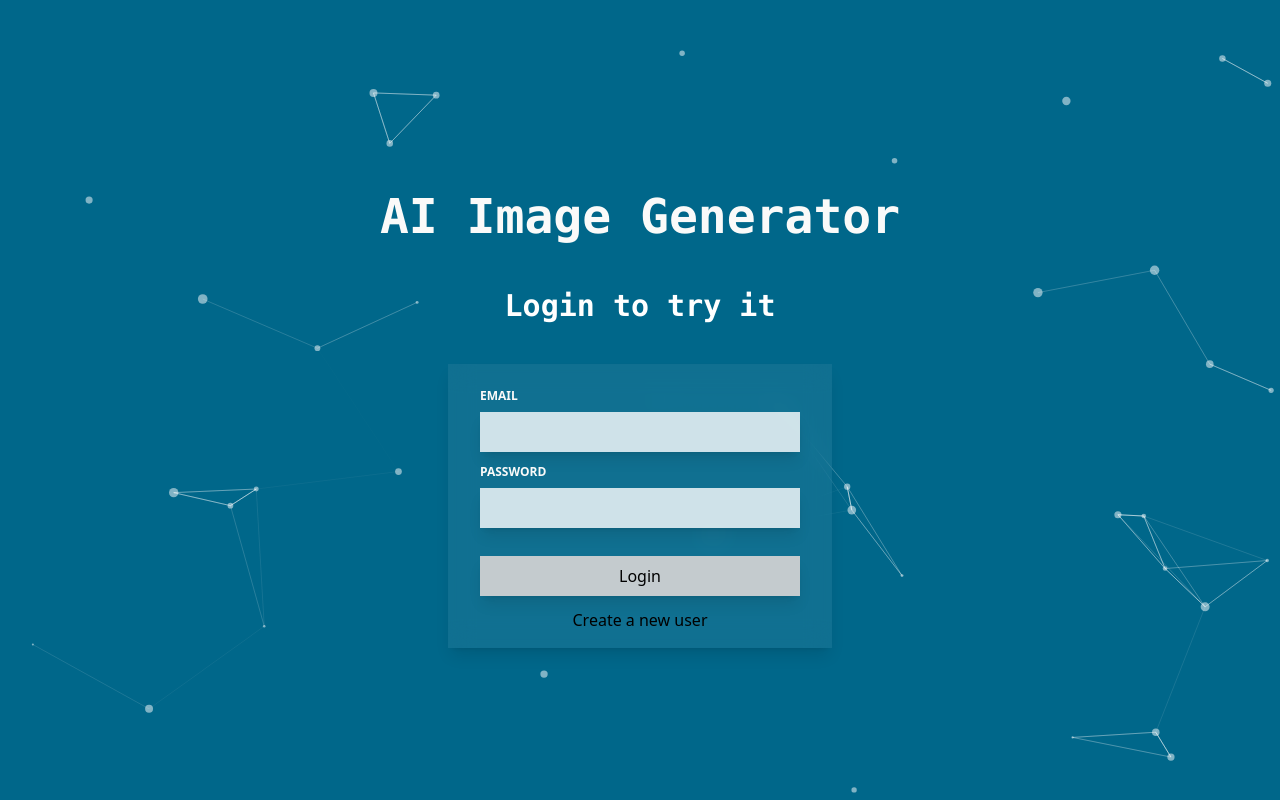
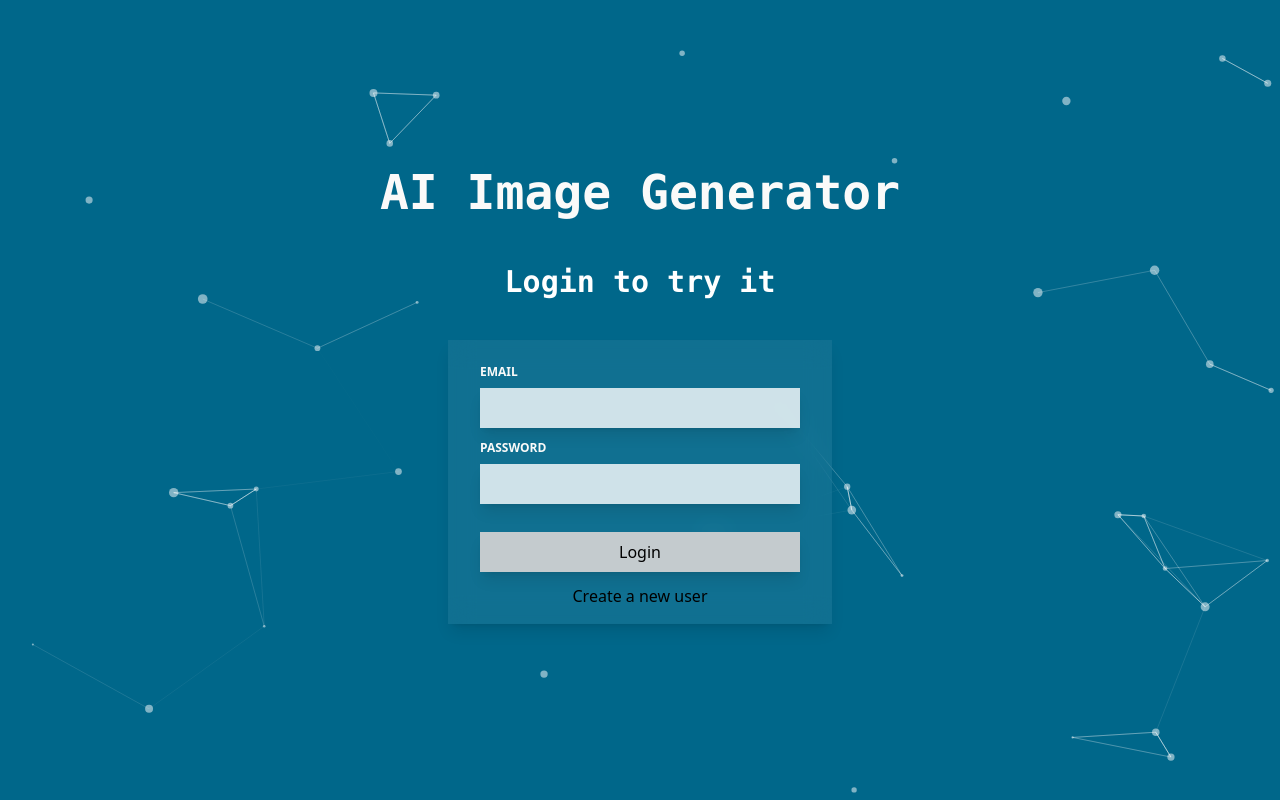
Before and after one commit to HoreaMatei/image-generator, a React (Vite) app in the folder frontend/: page / in a window 1280 px wide. Built offline with nearby package versions, Linux system fonts and the light colour scheme; no server answers.

Commit message:
header mt

```diff
--- a/frontend/src/components/Header.jsx
+++ b/frontend/src/components/Header.jsx
@@ -1,6 +1,6 @@
 const Header = () => {
   return (
-    <header className="relative text-center text-stone-50  mt-24 sm:mt-20 lg:mt-[20vh] ">
+    <header className="relative text-center text-stone-50  mt-24 sm:mt-20 lg:mt-[17vh] ">
       <h1 className="text-2xl  sm:text-3xl lg:text-5xl font-bold font-mono z-10">
         AI Image Generator
       </h1>
```
